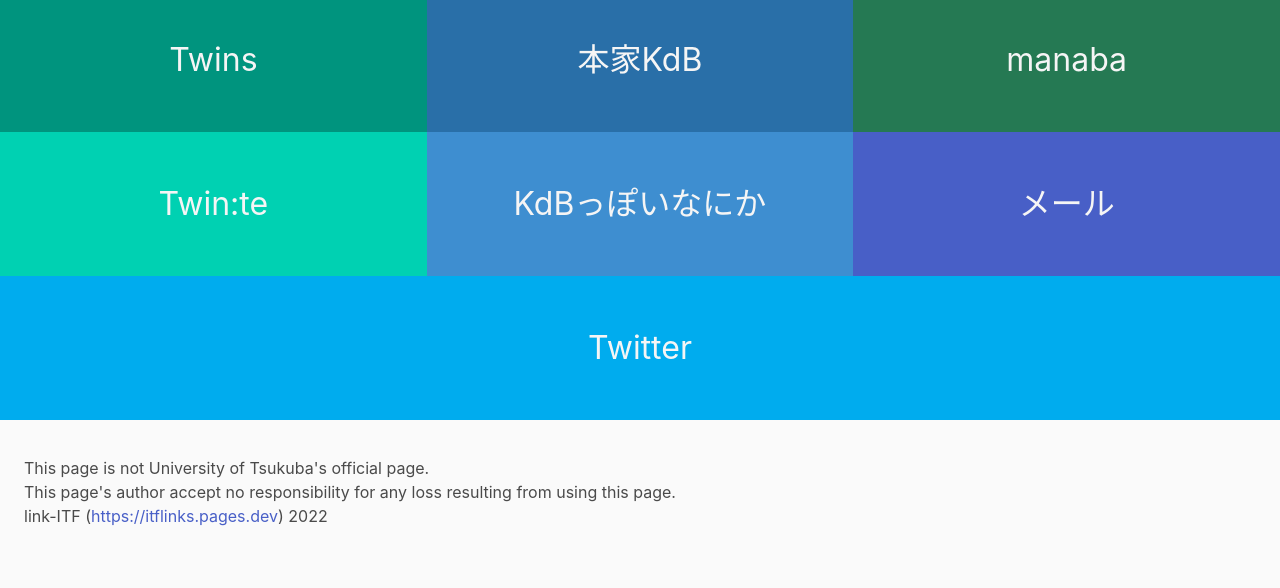
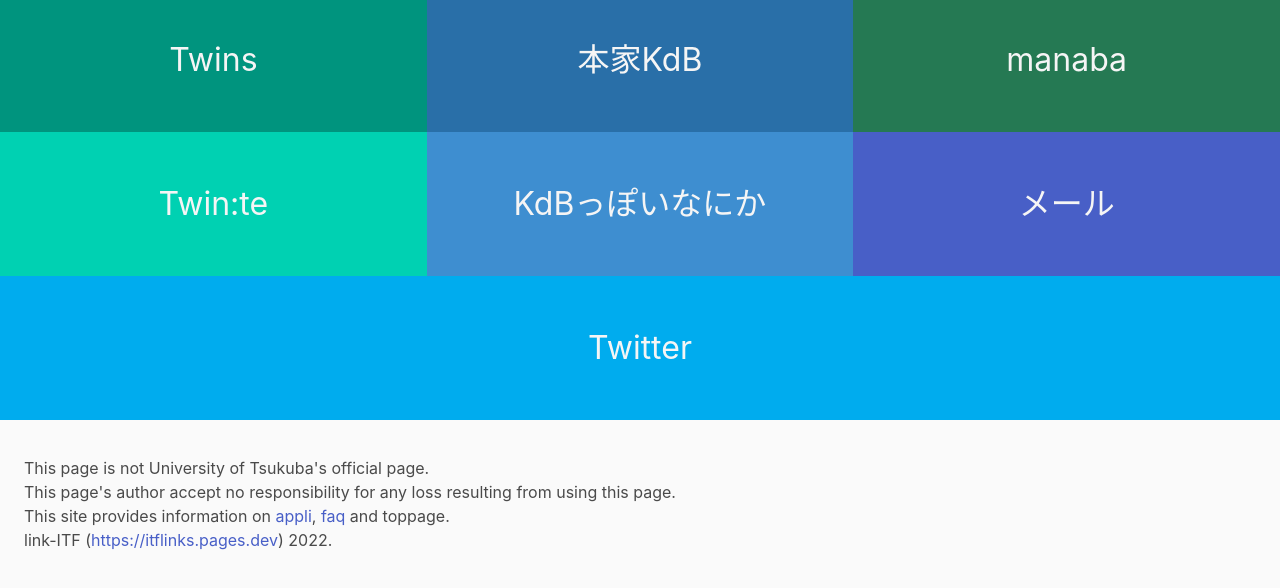
Before and after one commit to otagao/itflinks, a Nuxt app: page / in a window 1280 px wide. Shown: the top 588 px of the page. Built offline with nearby package versions, Linux system fonts and the light colour scheme.

Commit message:
add links at footer

```diff
--- a/components/foot.vue
+++ b/components/foot.vue
@@ -7,7 +7,10 @@
       This page's author accept no responsibility for any loss resulting from using this page.
     </p>
     <p>
-      link-ITF (<a href="https://itflinks.pages.dev">https://itflinks.pages.dev</a>) 2022
+      This site provides information on <nuxt-link to="/appli">appli</nuxt-link>, <nuxt-link to="/faq">faq</nuxt-link> and toppage.
+    </p>
+    <p>
+      link-ITF (<a href="https://itflinks.pages.dev">https://itflinks.pages.dev</a>) 2022.
     </p>
   </footer>
 </template>
```
